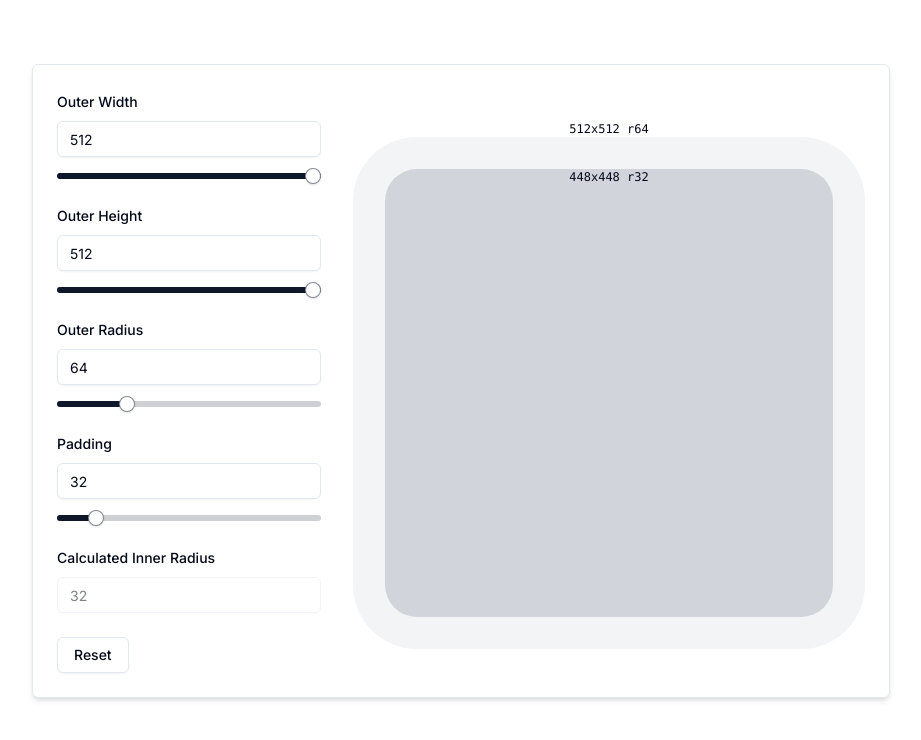
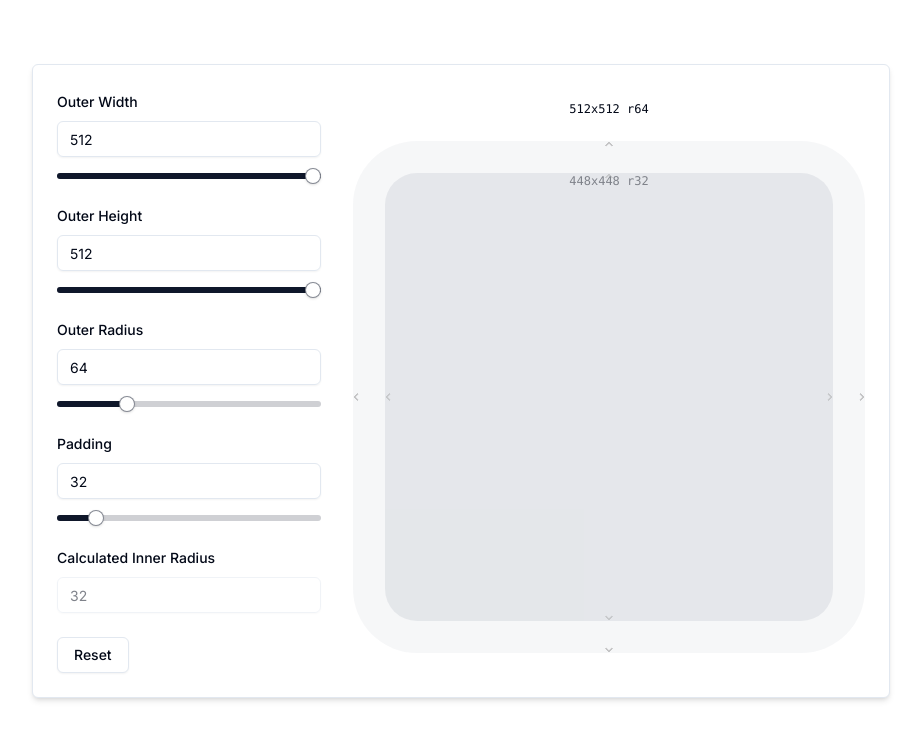
Before and after one commit to dbr787/absurd-rock, a Next.js app: page / in a window 1280 px wide. Shown: the top 740 px of the page, without its empty margins (179-1100 px from the left). Built offline with nearby package versions, Linux system fonts and the light colour scheme.

Commit message:
add resizable boxes

```diff
--- a/app/page.tsx
+++ b/app/page.tsx
@@ -3,7 +3,6 @@ import { RectangleRadiusForm } from "../components/RectangleRadiusForm";
 export default function Home() {
   return (
     <div className="p-16 flex justify-center">
-      {/* <div className="border rounded-md p-6 border-solid w-full sm:w-64 bg-white shdaow-md"> */}
       <div className="border rounded-md p-6 border-solid bg-white shadow-md">
         <RectangleRadiusForm />
       </div>
--- a/components/RectangleRadiusForm.tsx
+++ b/components/RectangleRadiusForm.tsx
@@ -22,6 +22,8 @@ import {
 import { Input } from "@/components/ui/input";
 import { Slider } from "@/components/ui/slider";
 import { ClipboardCopyIcon, CheckIcon } from "@radix-ui/react-icons";
+import { ResizableBox } from "react-resizable";
+import "react-resizable/css/styles.css"; // Import the necessary CSS for react-resizable
 
 // Define form validation schema
 const formSchema = z.object({
@@ -220,14 +222,19 @@ export function RectangleRadiusForm() {
 
   const innerRectangleWidth = Math.max(0, outerWidth - 2 * distance);
   const innerRectangleHeight = Math.max(0, outerHeight - 2 * distance);
-  const adjustedOuterWidth = Math.max(
-    outerWidth,
-    outerWidth + 2 * distance - 512
+
+  const handleInnerResize = (e, data) => {
+    const newDistance = Math.max(
+      0,
+      Math.round(
+        (outerWidth - data.size.width) / 2 +
+          (outerHeight - data.size.height) / 2
+      ) / 2
     );
-  const adjustedOuterHeight = Math.max(
-    outerHeight,
-    outerHeight + 2 * distance - 512
-  );
+    setDistance(newDistance);
+    form.setValue("distance", newDistance);
+    setInnerRadius(calculateInnerRadius(outerRadius, newDistance));
+  };
 
   return (
     <div className="flex space-x-8">
@@ -250,12 +257,18 @@ export function RectangleRadiusForm() {
                       {...field}
                       autoComplete="off" // Disable autosuggest/autocomplete
                       value={field.value.toString()} // Ensure the value is a string for the input
-                      onChange={(e) => handleInputChange(e, field)} // Sanitize input
+                      onChange={(e) => {
+                        handleInputChange(e, field);
+                        setOuterWidth(Number(e.target.value));
+                      }} // Sanitize input
                       onKeyDown={handleKeyDown} // Prevent invalid characters
                     />
                     <ShadcnSlider
                       value={field.value} // Ensure the value is a number
-                      onChange={(value) => field.onChange(value)}
+                      onChange={(value) => {
+                        field.onChange(value);
+                        setOuterWidth(value);
+                      }}
                       min={256}
                       max={512}
                     />
@@ -283,12 +296,18 @@ export function RectangleRadiusForm() {
                       {...field}
                       autoComplete="off" // Disable autosuggest/autocomplete
                       value={field.value.toString()} // Ensure the value is a string for the input
-                      onChange={(e) => handleInputChange(e, field)} // Sanitize input
+                      onChange={(e) => {
+                        handleInputChange(e, field);
+                        setOuterHeight(Number(e.target.value));
+                      }} // Sanitize input
                       onKeyDown={handleKeyDown} // Prevent invalid characters
                     />
                     <ShadcnSlider
                       value={field.value} // Ensure the value is a number
-                      onChange={(value) => field.onChange(value)}
+                      onChange={(value) => {
+                        field.onChange(value);
+                        setOuterHeight(value);
+                      }}
                       min={256}
                       max={512}
                     />
@@ -316,12 +335,18 @@ export function RectangleRadiusForm() {
                       {...field}
                       autoComplete="off" // Disable autosuggest/autocomplete
                       value={field.value.toString()} // Ensure the value is a string for the input
-                      onChange={(e) => handleInputChange(e, field)} // Sanitize input
+                      onChange={(e) => {
+                        handleInputChange(e, field);
+                        setOuterRadius(Number(e.target.value));
+                      }} // Sanitize input
                       onKeyDown={handleKeyDown} // Prevent invalid characters
                     />
                     <ShadcnSlider
                       value={field.value} // Ensure the value is a number
-                      onChange={(value) => field.onChange(value)}
+                      onChange={(value) => {
+                        field.onChange(value);
+                        setOuterRadius(value);
+                      }}
                       max={maxRadius}
                     />
                   </div>
@@ -348,12 +373,18 @@ export function RectangleRadiusForm() {
                       {...field}
                       autoComplete="off" // Disable autosuggest/autocomplete
                       value={field.value.toString()} // Ensure the value is a string for the input
-                      onChange={(e) => handleInputChange(e, field)} // Sanitize input
+                      onChange={(e) => {
+                        handleInputChange(e, field);
+                        setDistance(Number(e.target.value));
+                      }} // Sanitize input
                       onKeyDown={handleKeyDown} // Prevent invalid characters
                     />
                     <ShadcnSlider
                       value={field.value} // Ensure the value is a number
-                      onChange={(value) => field.onChange(value)}
+                      onChange={(value) => {
+                        field.onChange(value);
+                        setDistance(value);
+                      }}
                       max={maxPadding}
                     />
                   </div>
@@ -415,35 +446,67 @@ export function RectangleRadiusForm() {
       </Form>
 
       {/* Draw Boxes */}
-      <div className="mt-8">
-        <div className="flex justify-center">
+      <div className="mt-8 w-[512px] relative">
+        <div
+          className="absolute flex justify-center w-full"
+          style={{ top: -20 }}
+        >
           <span className="text-xs font-mono">
-            {adjustedOuterWidth}x{adjustedOuterHeight} r{outerRadius}
+            {outerWidth}x{outerHeight} r{outerRadius}
           </span>
         </div>
-        <div
-          className={`relative bg-gray-100 overflow-hidden`}
+        <div className="absolute inset-0 flex items-center justify-center">
+          <ResizableBox
+            width={outerWidth}
+            height={outerHeight}
+            minConstraints={[256, 256]}
+            maxConstraints={[512, 512]}
+            resizeHandles={["n", "e", "s", "w"]}
+            onResize={(e, data) => {
+              const width = Math.round(data.size.width);
+              const height = Math.round(data.size.height);
+              setOuterWidth(width);
+              setOuterHeight(height);
+              form.setValue("outerWidth", width);
+              form.setValue("outerHeight", height);
+              const newMaxRadius = Math.min(width / 2, height / 2);
+              setMaxRadius(newMaxRadius);
+              if (outerRadius > newMaxRadius) {
+                setOuterRadius(newMaxRadius);
+                form.setValue("outerRadius", newMaxRadius);
+              }
+              const updatedInnerRadius = calculateInnerRadius(
+                outerRadius,
+                distance
+              );
+              setInnerRadius(updatedInnerRadius);
+            }}
+            className="bg-gray-100 relative"
             style={{
-            width: `${outerWidth}px`,
-            height: `${outerHeight}px`,
               borderRadius: `${outerRadius}px`,
               padding: `${distance}px`,
+              opacity: 0.7, // Add transparency
             }}
           >
-          <div
-            className="text-center text-xs font-mono absolute left-0 right-0 mb-2"
+            <ResizableBox
+              width={outerWidth - 2 * distance}
+              height={outerHeight - 2 * distance}
+              minConstraints={[0, 0]}
+              maxConstraints={[outerWidth - 2, outerHeight - 2]}
+              resizeHandles={["s", "w", "n", "e"]}
+              onResize={handleInnerResize}
+              className="bg-gray-300"
               style={{
-              top: Math.max(0, distance) + "px",
+                borderRadius: `${innerRadius}px`,
+                opacity: 0.7, // Add transparency
               }}
             >
-            {innerRectangleWidth}x{innerRectangleHeight} r{innerRadius}
+              <div className="text-center text-xs font-mono">
+                {Math.max(0, outerWidth - 2 * distance)}x
+                {Math.max(0, outerHeight - 2 * distance)} r{innerRadius}
               </div>
-          <div
-            className="w-full h-full bg-gray-300"
-            style={{
-              borderRadius: `${innerRadius}px`,
-            }}
-          ></div>
+            </ResizableBox>
+          </ResizableBox>
         </div>
       </div>
     </div>
--- /dev/null
+++ b/components/ui/resizable.tsx
@@ -0,0 +1,45 @@
+"use client"
+
+import { DragHandleDots2Icon } from "@radix-ui/react-icons"
+import * as ResizablePrimitive from "react-resizable-panels"
+
+import { cn } from "@/lib/utils"
+
+const ResizablePanelGroup = ({
+  className,
+  ...props
+}: React.ComponentProps<typeof ResizablePrimitive.PanelGroup>) => (
+  <ResizablePrimitive.PanelGroup
+    className={cn(
+      "flex h-full w-full data-[panel-group-direction=vertical]:flex-col",
+      className
+    )}
+    {...props}
+  />
+)
+
+const ResizablePanel = ResizablePrimitive.Panel
+
+const ResizableHandle = ({
+  withHandle,
+  className,
+  ...props
+}: React.ComponentProps<typeof ResizablePrimitive.PanelResizeHandle> & {
+  withHandle?: boolean
+}) => (
+  <ResizablePrimitive.PanelResizeHandle
+    className={cn(
+      "relative flex w-px items-center justify-center bg-border after:absolute after:inset-y-0 after:left-1/2 after:w-1 after:-translate-x-1/2 focus-visible:outline-none focus-visible:ring-1 focus-visible:ring-ring focus-visible:ring-offset-1 data-[panel-group-direction=vertical]:h-px data-[panel-group-direction=vertical]:w-full data-[panel-group-direction=vertical]:after:left-0 data-[panel-group-direction=vertical]:after:h-1 data-[panel-group-direction=vertical]:after:w-full data-[panel-group-direction=vertical]:after:-translate-y-1/2 data-[panel-group-direction=vertical]:after:translate-x-0 [&[data-panel-group-direction=vertical]>div]:rotate-90",
+      className
+    )}
+    {...props}
+  >
+    {withHandle && (
+      <div className="z-10 flex h-4 w-3 items-center justify-center rounded-sm border bg-border">
+        <DragHandleDots2Icon className="h-2.5 w-2.5" />
+      </div>
+    )}
+  </ResizablePrimitive.PanelResizeHandle>
+)
+
+export { ResizablePanelGroup, ResizablePanel, ResizableHandle }
--- a/package.json
+++ b/package.json
@@ -25,6 +25,8 @@
     "react": "^18",
     "react-dom": "^18",
     "react-hook-form": "^7.51.5",
+    "react-resizable": "^3.0.5",
+    "react-resizable-panels": "^2.0.19",
     "tailwind-merge": "^2.3.0",
     "tailwindcss-animate": "^1.0.7",
     "zod": "^3.23.8"
```
Also changed, not shown: app/globals.css (+42 -0 lines), 2 other files (tests, documents, lock files or other folders). Lines whose indentation alone changed are shown as unchanged.
